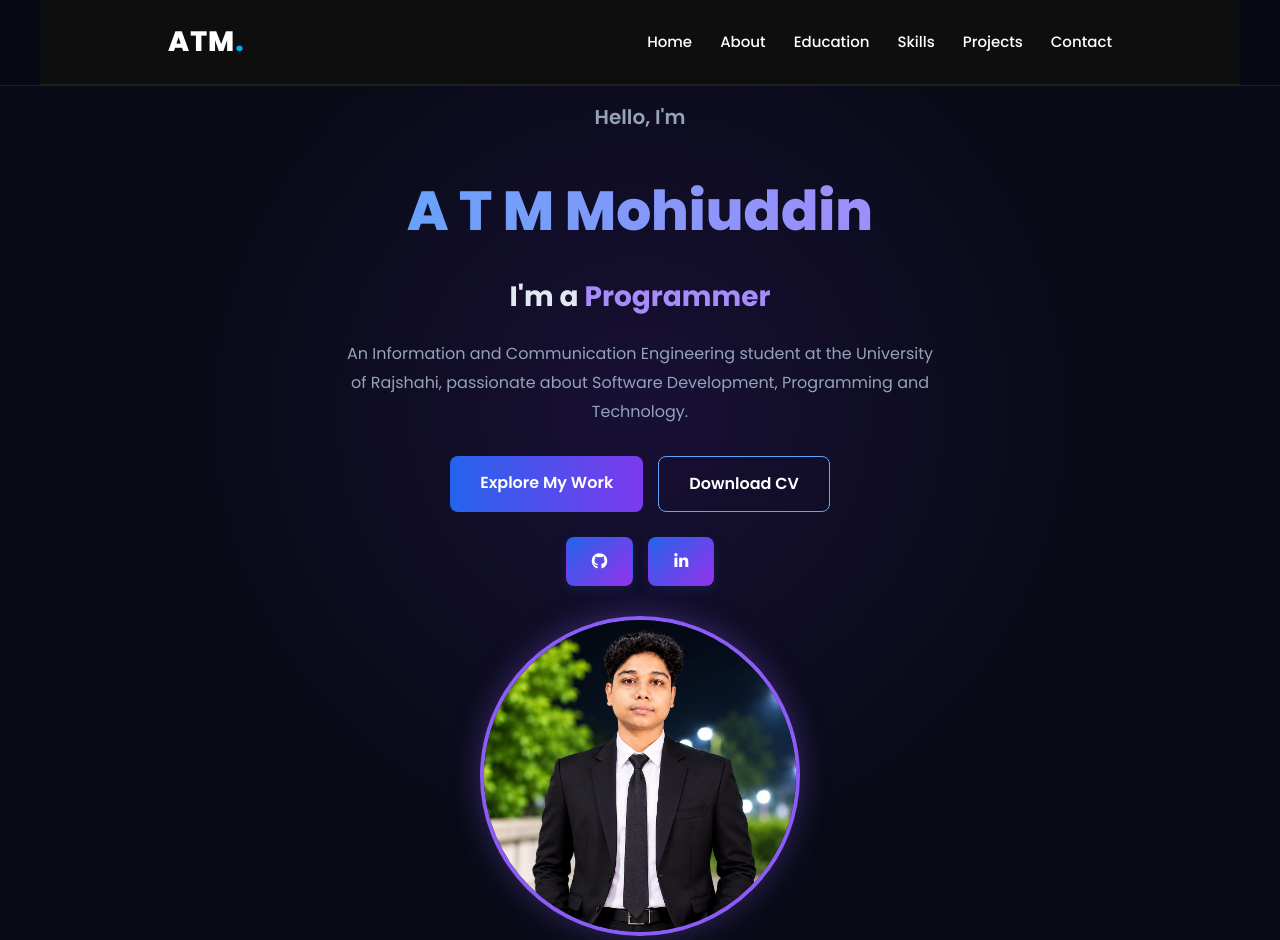
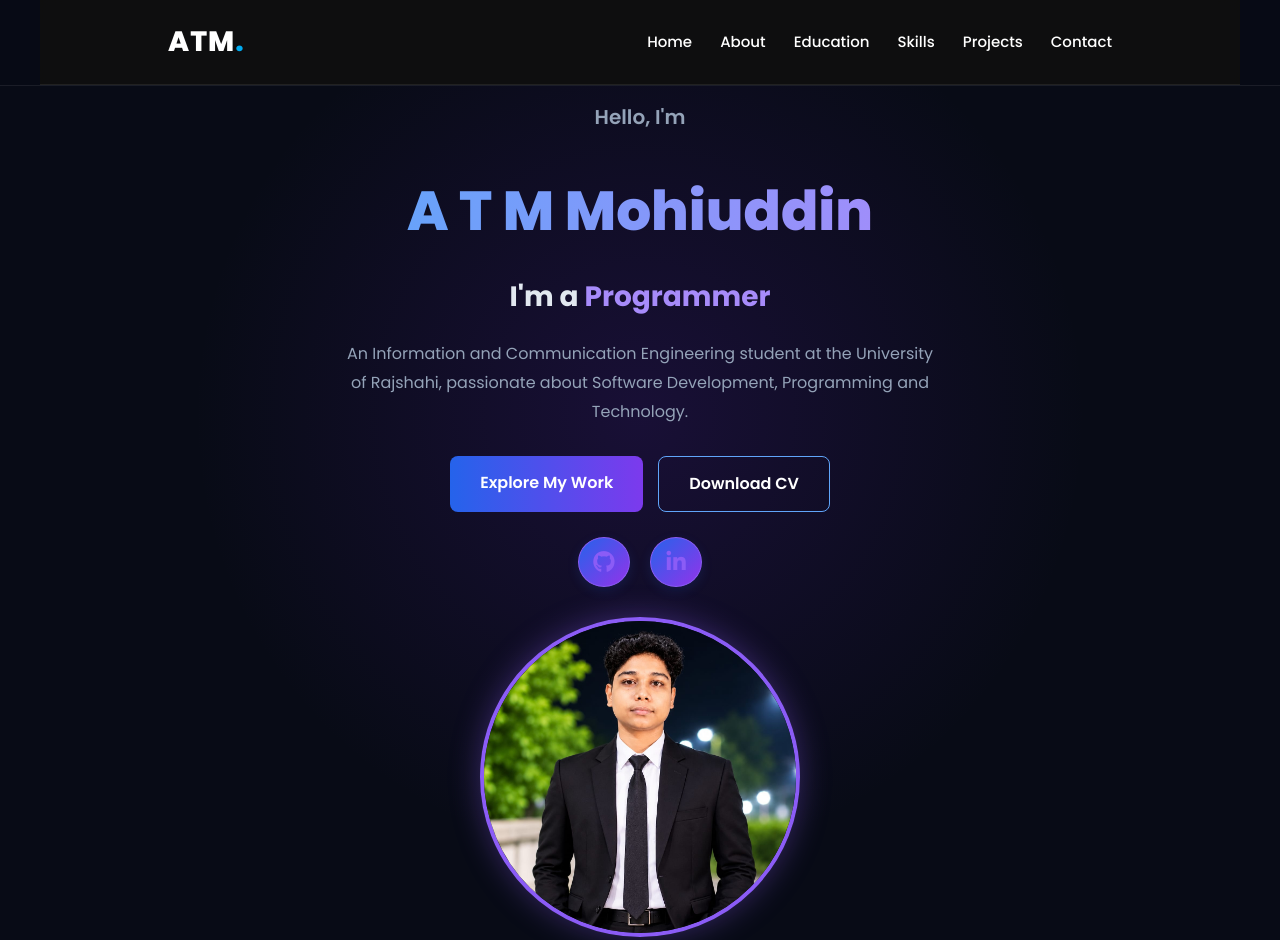
Before and after one commit to mohiuddin-codes/My-Portfolio, a plain HTML site: page index.html in a window 1280 px wide. Shown: the top 940 px of the page. Drawn offline with nearby package versions, Linux system fonts and the light colour scheme.

Commit message:
Add animated social media buttons

```diff
--- a/style.css
+++ b/style.css
@@ -830,3 +830,34 @@ button:focus-visible {
     position: relative;
     z-index: 10;
 }
+
+/* Social Media Icon Buttons */
+.social-links {
+    display: flex;
+    justify-content: center;
+    align-items: center;
+    gap: 20px;
+    margin-top: 25px;
+}
+
+.social-links a {
+    width: 50px;
+    height: 50px;
+    display: flex;
+    justify-content: center;
+    align-items: center;
+    border: 1px solid #8b5cf6;
+    border-radius: 50%;
+    color: #8b5cf6;
+    font-size: 22px;
+    text-decoration: none;
+    transition: all 0.3s ease;
+}
+
+/* Hover Animation */
+.social-links a:hover {
+    background: #8b5cf6;
+    color: #ffffff;
+    transform: translateY(-7px);
+    box-shadow: 0 0 20px rgba(139, 92, 246, 0.7);
+}
```
